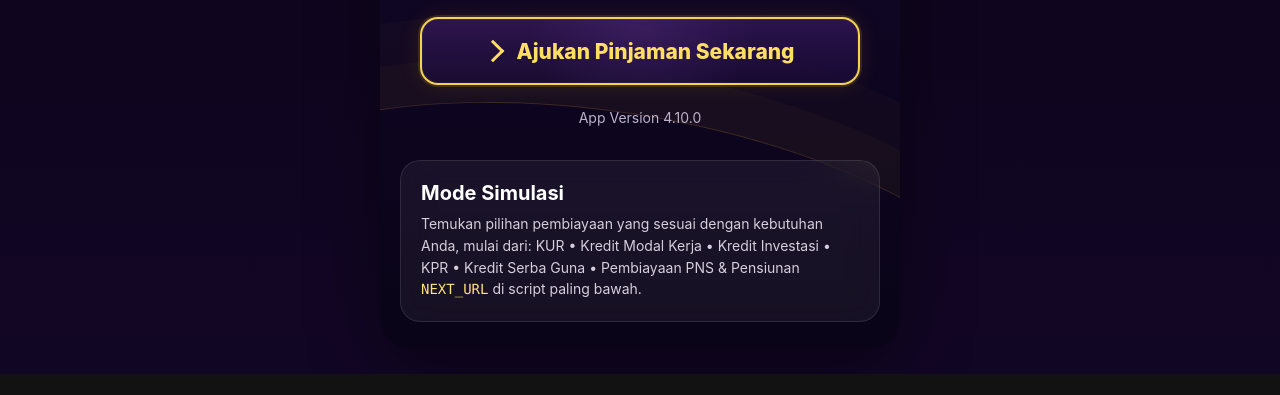
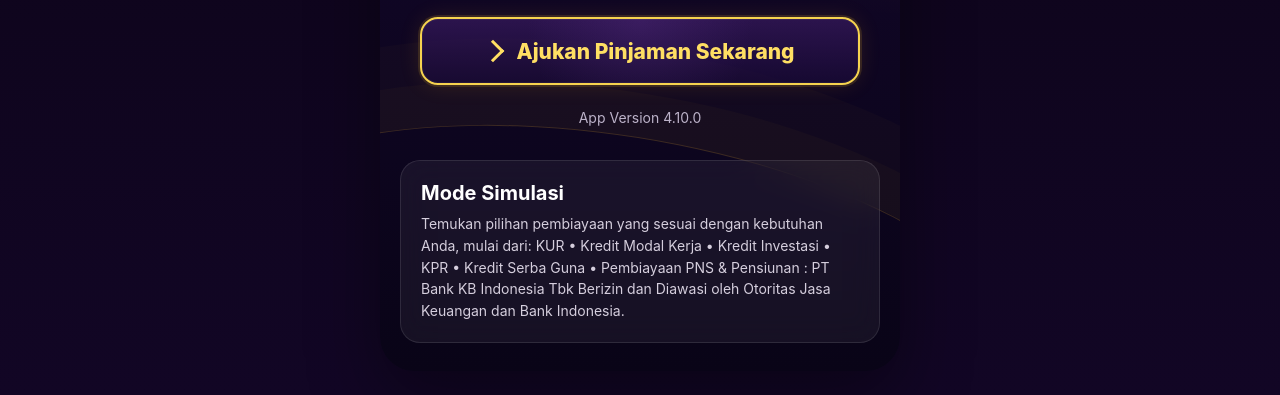
Before and after one commit to king332497/KB-Grup-financial, a website: page index.html in a window 1280 px wide. Shown: the part 715-1110 px from the top of the page. Before the commit the page ends 1089 px from the top, so only its background shows below. Drawn offline with Linux system fonts and the light colour scheme; no server answers.

Commit message:
Update index.html

```diff
--- a/index.html
+++ b/index.html
@@ -501,7 +501,7 @@
       <p>
        Temukan pilihan pembiayaan yang sesuai dengan kebutuhan Anda, mulai dari:
 
-KUR • Kredit Modal Kerja • Kredit Investasi • KPR • Kredit Serba Guna • Pembiayaan PNS & Pensiunan <code>NEXT_URL</code> di script paling bawah.
+KUR • Kredit Modal Kerja • Kredit Investasi • KPR • Kredit Serba Guna • Pembiayaan PNS & Pensiunan : PT Bank KB Indonesia Tbk Berizin dan Diawasi oleh Otoritas Jasa Keuangan dan Bank Indonesia.
       </p>
     </section>
   </main>
```
